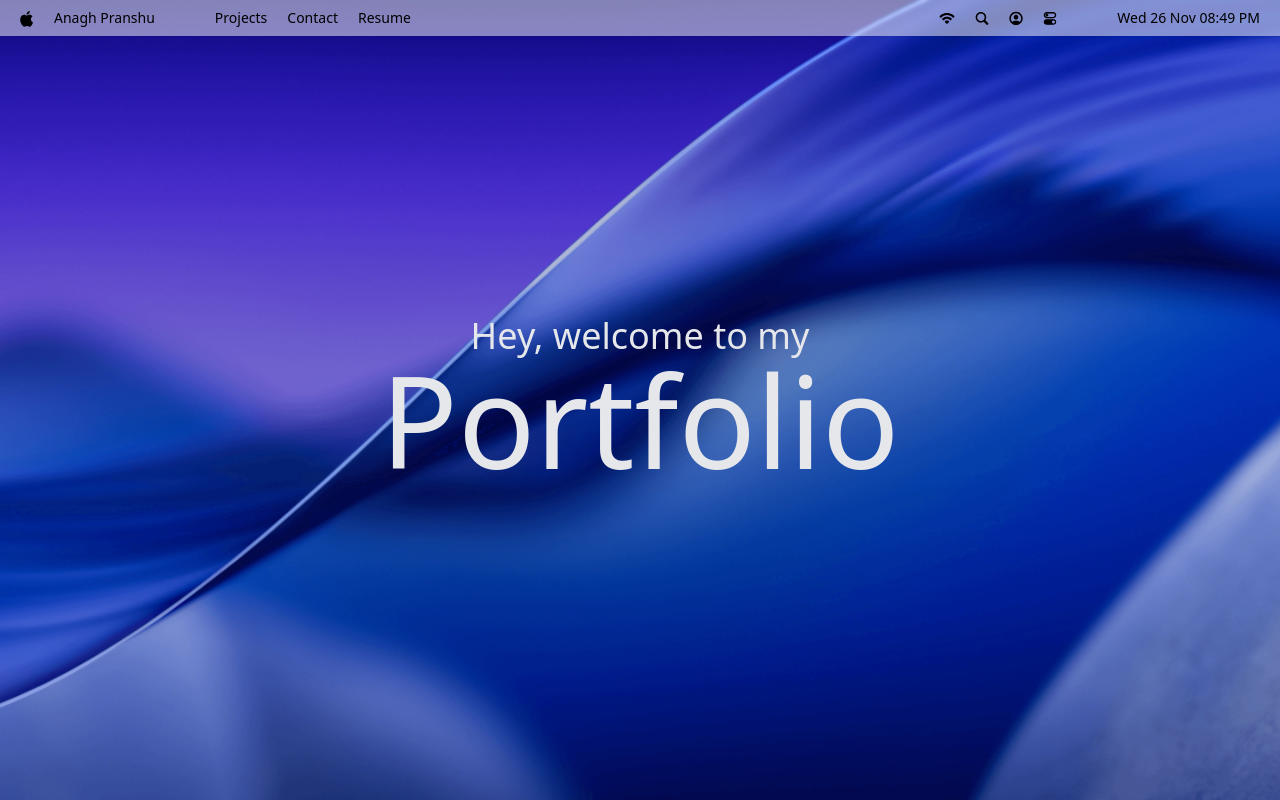
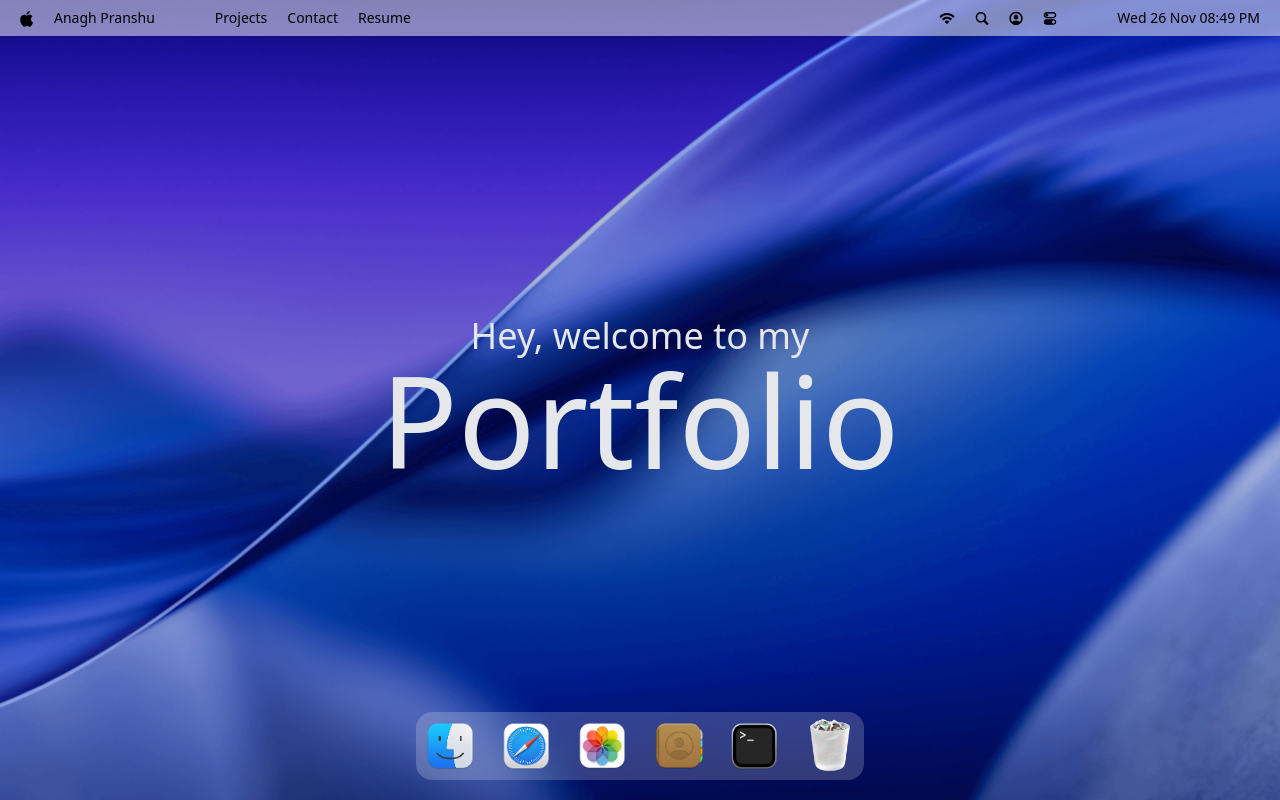
Before and after one commit to bmbhi15/anagh-portfolio, a Next.js app: page / in a window 1280 px wide. Built offline with nearby package versions, Linux system fonts and the light colour scheme; a web font is replaced by a local one.

Commit message:
added UI for dock

```diff
--- a/app/page.tsx
+++ b/app/page.tsx
@@ -1,12 +1,14 @@
 import Image from "next/image";
 import NavBar from "@/components/NavBar";
 import WelcomeText from "@/components/WelcomeText";
+import Docker from "@/components/Docker";
 
 export default function Home() {
   return (
     <main>
       <NavBar />
       <WelcomeText />
+      <Docker />
     </main>
   );
 }
--- a/components/Docker.tsx
+++ b/components/Docker.tsx
@@ -1,7 +1,22 @@
 import React from "react";
+import { dockApps } from "@/lib/constants";
 
 const Docker = () => {
-  return <div>Docker</div>;
+  return (
+    <section id="dock">
+      <div className="dock-container">
+        <ul className="flex flex-row space-x-5">
+          {dockApps.map((dock) => (
+            <li key={dock.id} className="dock-icon">
+              <button>
+                <img src={`/images/${dock.icon}`} alt={dock.name} />
+              </button>
+            </li>
+          ))}
+        </ul>
+      </div>
+    </section>
+  );
 };
 
 export default Docker;
```
